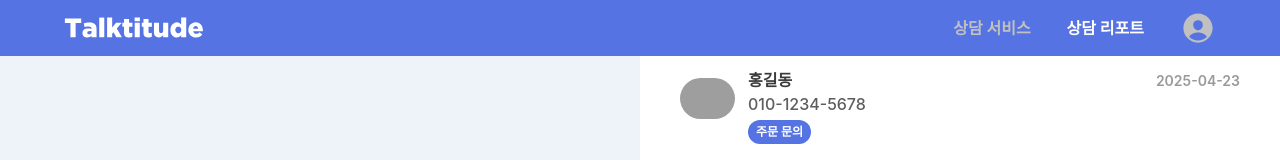
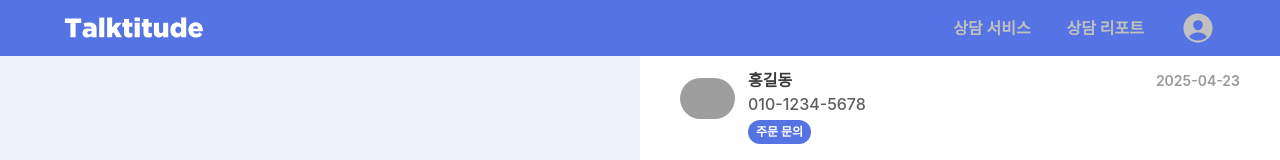
Before and after one commit to Talktitude/talktitude-agent-FE, a Next.js app: page /reports in a window 1280 px wide. Shown: the top 160 px of the page. Built offline with nearby package versions, Linux system fonts and the light colour scheme; grey boxes are pictures that could not be loaded; a web font is replaced by a local one.

Commit message:
chore: 상담리포트 라우터 path 수정 (#31)

```diff
--- a/src/components/common/Header.tsx
+++ b/src/components/common/Header.tsx
@@ -8,10 +8,13 @@ import WhiteLogo from '/public/logo/white-logo.svg';
 export default function Header() {
   const pathname = usePathname();
   const router = useRouter();
+  const date = new Date().toLocaleDateString('sv-SE', {
+    timeZone: 'Asia/Seoul',
+  });
 
   const navItems = [
     { label: '상담 서비스', path: '/support' },
-    { label: '상담 리포트', path: '/reports' },
+    { label: '상담 리포트', path: `/reports?date=${date}` },
   ];
 
   return (
```
